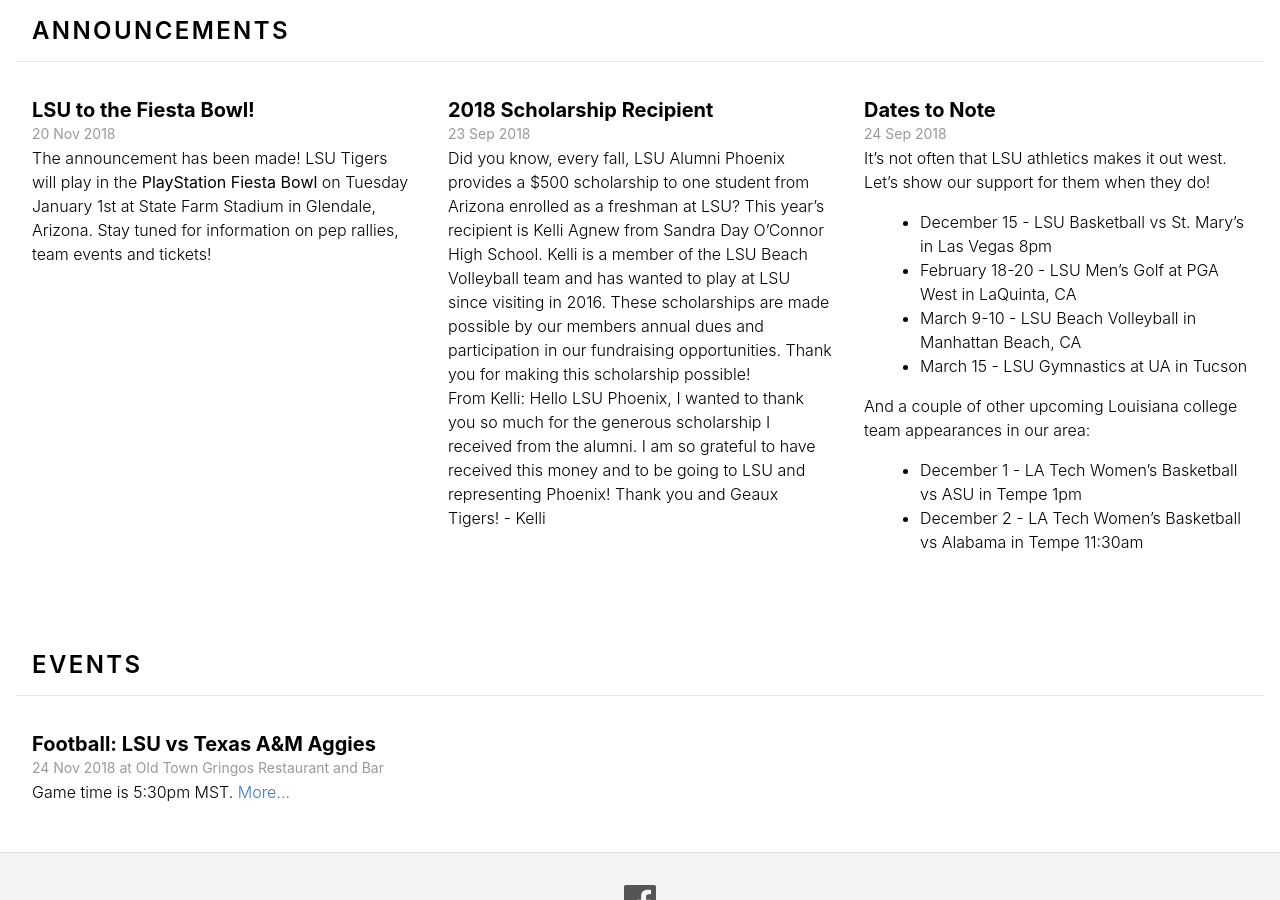
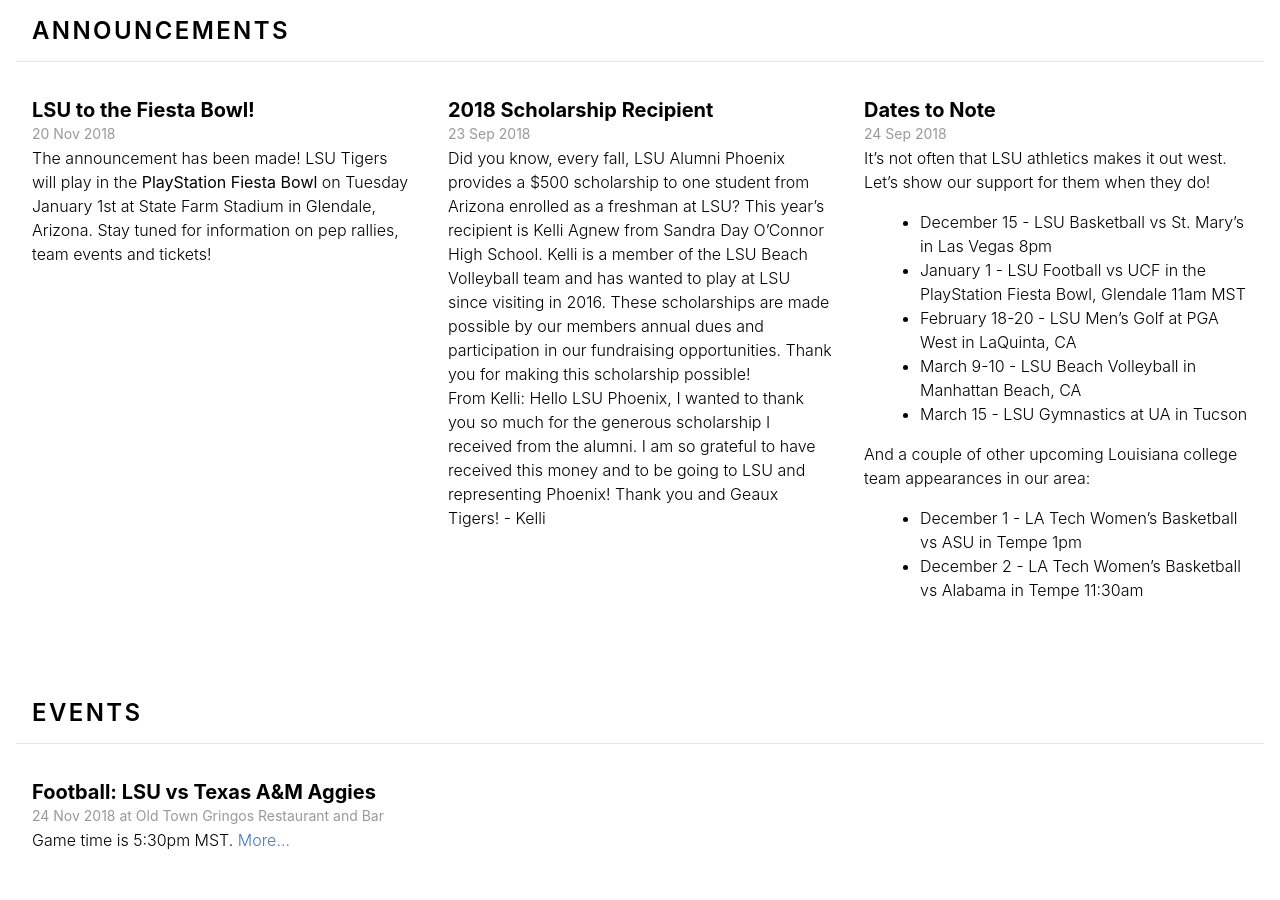
Before and after one commit to lsu-phoenix-alumni/lsu-phoenix-alumni.github.io, a Jekyll site: the page built from index.html, in a window 1280 px wide and 900 px high, scrolled down 859 px. Built offline with Jekyll 4.4.1, drawn with Linux system fonts in a browser that asks for light colours.

Commit message:
Updated Dates To Note

```diff
--- a/_announcements/dates-to-note.markdown
+++ b/_announcements/dates-to-note.markdown
@@ -7,6 +7,7 @@
 It's not often that LSU athletics makes it out west. Let's show our support for them when they do!
 
 * December 15 - LSU Basketball vs St. Mary's in Las Vegas 8pm
+* January 1 - LSU Football vs UCF in the PlayStation Fiesta Bowl, Glendale 11am MST
 * February 18-20 - LSU Men's Golf at PGA West in LaQuinta, CA
 * March 9-10 - LSU Beach Volleyball in Manhattan Beach, CA
 * March 15 - LSU Gymnastics at UA in Tucson
```
